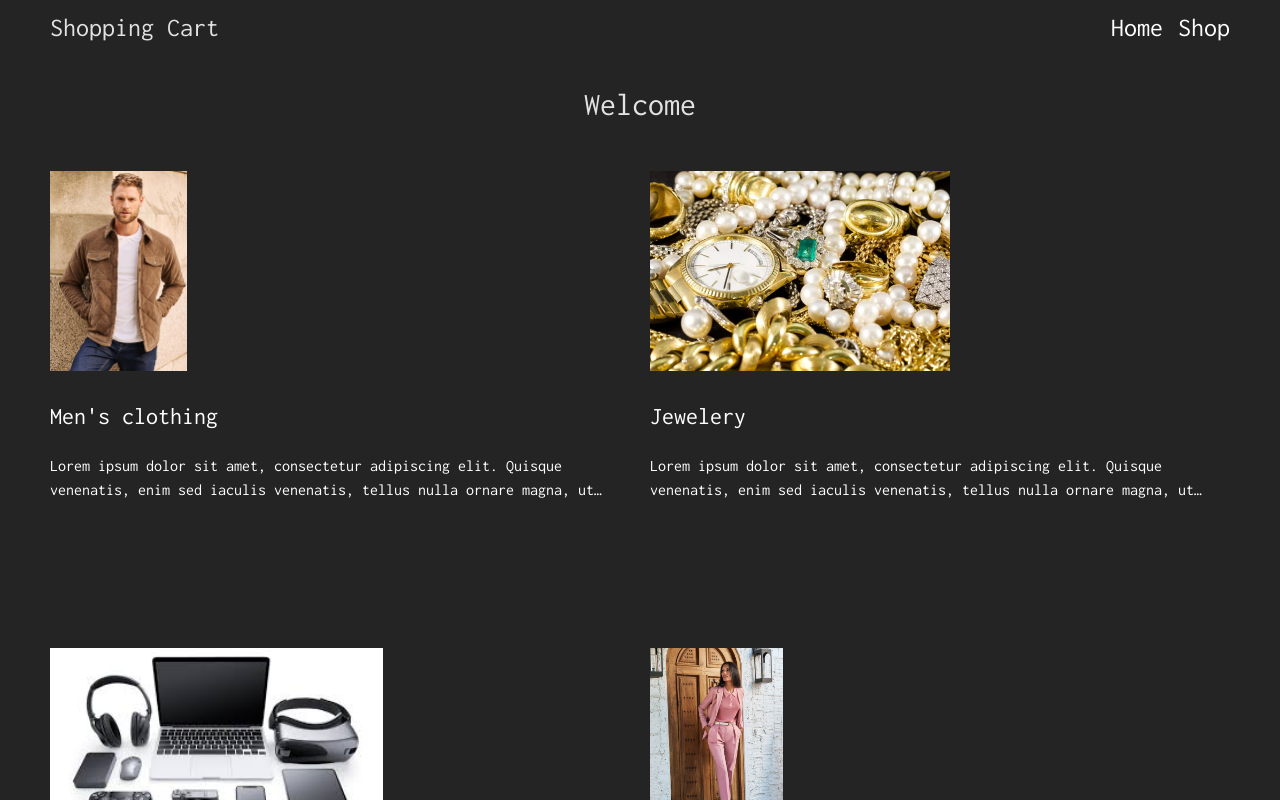
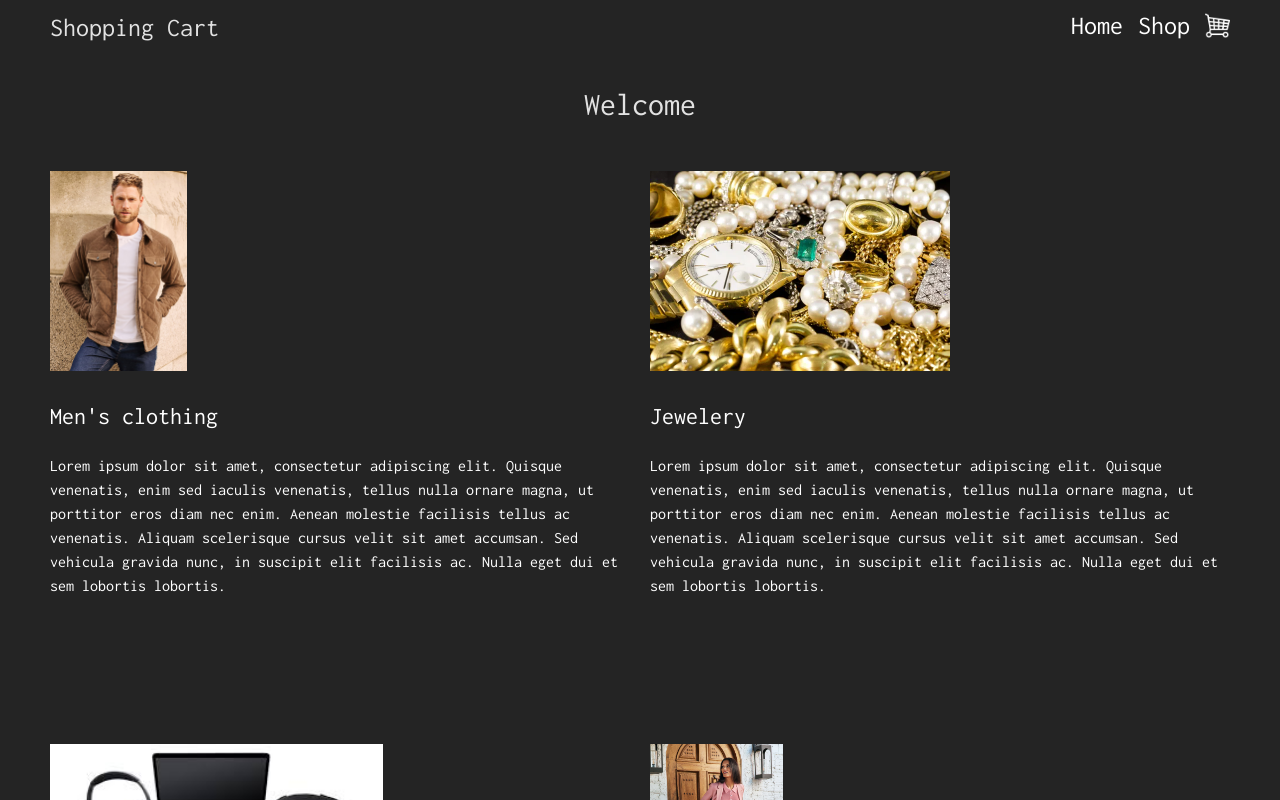
Before and after one commit to Bengoro1/shopping-cart, a React (Vite) app: page / in a window 1280 px wide. Shown: the top 800 px of the page. Built offline with nearby package versions, Linux system fonts and the light colour scheme.

Commit message:
append Cart component onClick

```diff
--- a/src/App.jsx
+++ b/src/App.jsx
@@ -1,31 +1,82 @@
-import { Link } from 'react-router-dom';
-import './App.css';
-import menClothing from './assets/shackets-data.jpg';
-import jewelery from './assets/depositphotos_45960861-stock-photo-gold-jewelry.jpg';
-import electronics from './assets/images.jpg';
-import womenClothing from './assets/Tom-James-Spring-2024-Women-1.jpg';
+import { createBrowserRouter, Outlet, RouterProvider, Link } from 'react-router-dom';
+import ErrorPage from './Error-page.jsx';
+import Home from './Home.jsx';
+import Shop from './Shop.jsx';
+import logo from '/github.jpg';
+import Cart from './Cart.jsx';
+import './main.css';
+import { useState } from 'react';
+
+
 
 function App() {
-  const randomText = 'Lorem ipsum dolor sit amet, consectetur adipiscing elit. Quisque venenatis, enim sed iaculis venenatis, tellus nulla ornare magna, ut porttitor eros diam nec enim. Aenean molestie facilisis tellus ac venenatis. Aliquam scelerisque cursus velit sit amet accumsan. Sed vehicula gravida nunc, in suscipit elit facilisis ac. Nulla eget dui et sem lobortis lobortis.'
+  const [cart, setCart] = useState([]);
+  const router = createBrowserRouter([
+    {
+      element: (
+        <>
+          <Header />
+          <Outlet context={[cart, setCart]} />
+          <Footer />
+        </>
+      ),
+      children: [
+        {
+          path: '/',
+          element: <Home />,
+          errorElement: <ErrorPage />,
+        },
+        {
+          path: 'shop',
+          element: <Shop />,
+          errorElement: <ErrorPage />,
+        },
+      ]
+    },
+  ]);
 
-  const categories = [{ url: menClothing, name: 'men\'s clothing'}, { url: jewelery , name: 'jewelery'}, { url: electronics, name: 'electronics'}, { url: womenClothing, name: 'women\'s clothing'}];
+  function Header() {
+    const [openCart, setOpenCart] = useState(false);
 
-  function Category({category}) {
     return (
-      <Link to='shop' state={{categoryName: category.name}} className='card'>
-        <img src={category.url} alt={category.name.charAt(0).toUpperCase() + category.name.slice(1)} />
-        <h2>{category.name.charAt(0).toUpperCase() + category.name.slice(1)}</h2>
-        <p>{randomText}</p>
-      </Link>
-    );
-  };
+      <div className='header'>
+        Shopping Cart
+        <div className='links'>
+          <Link to='/'>Home</Link>
+          <Link to='/shop' state={{categoryName: 'default'}}>Shop</Link>
+          <img className='cart-icon' onClick={() => setOpenCart(!openCart)} src='/1413908.png' />
+          {openCart && (
+            <Cart cart={cart}/>
+          )}
+        </div>
+      </div>
+    )
+  }
+
+  function Footer() {
+    const date = new Date().getFullYear();
+    return (
+      <div className='footer'>
+        <div className='signature'>
+          {`Copyright © Bengoro1 ${date}`}
+          <img
+            src={logo}
+            alt='Logo'
+            className='git-logo'
+            onClick={() => window.open('https://github.com/Bengoro1','_newtab')}
+            />
+        </div>
+      </div>
+    )
+  }
 
   return (
-      <div className='container'>
-        <h1 id='welcome'>Welcome</h1>
-        {categories.map((el, index) => <Category key={index} category={el} />)}
-      </div>
+    <RouterProvider router={router}/>
   );
 };
 
 export default App;
+
+// if cart.length > 0 red dot with cart.length on cart-icon
+// setOpenCart(true) if (mouse hover cart || cart-icon) else setOpenCart(false)
+// cart-icon onClick setOpenCart(!openCart)
--- /dev/null
+++ b/src/Cart.jsx
@@ -0,0 +1,43 @@
+import { useState } from "react";
+
+function Cart({ cart }) {
+  const [amount, setAmount] = useState(1);
+
+  function handleDecrement() {
+    setAmount(amount - 1);
+  }
+
+  function handleIncrement() {
+    setAmount(amount + 1);
+  }
+
+  return (
+    <>
+      {cart.length > 0 && (
+        <div className="cart">
+        {cart.map((x) => {
+          return <div className="cart-item" key={x.id}>
+            <p>{x.title}</p>
+            <p>{x.price + '€'}</p>
+            <div>
+              <button onClick={handleDecrement}>-</button>
+              <input type="text" value={amount} onChange={e => setAmount(e.target.value)} />
+              <button onClick={handleIncrement}>+</button>
+            </div>
+            <p>{x.amount}</p>
+          </div>
+        })}
+        <>
+          <p>Total</p>
+          <p>{cart.reduce((a, b) => a + b.price, 0)}</p>
+        </>
+        </div>
+      )}
+    </>
+  )
+}
+
+export default Cart;
+
+// CartItem component with amount useState
+// when item already in cart message 'Item already in cart. Do you want to add the same item again?'
--- a/src/App.css
+++ b/src/Home.css
@@ -19,7 +19,7 @@
   text-overflow: ellipsis;
   display: -webkit-box;
   -webkit-box-orient: vertical;
-  -webkit-line-clamp: 2;
+  line-clamp: 2;
 }
 
 .card {
--- /dev/null
+++ b/src/Home.jsx
@@ -0,0 +1,31 @@
+import './Home.css';
+import { Link } from 'react-router-dom';
+import menClothing from './assets/shackets-data.jpg';
+import jewelery from './assets/depositphotos_45960861-stock-photo-gold-jewelry.jpg';
+import electronics from './assets/images.jpg';
+import womenClothing from './assets/Tom-James-Spring-2024-Women-1.jpg';
+
+function Home() {
+  const randomText = 'Lorem ipsum dolor sit amet, consectetur adipiscing elit. Quisque venenatis, enim sed iaculis venenatis, tellus nulla ornare magna, ut porttitor eros diam nec enim. Aenean molestie facilisis tellus ac venenatis. Aliquam scelerisque cursus velit sit amet accumsan. Sed vehicula gravida nunc, in suscipit elit facilisis ac. Nulla eget dui et sem lobortis lobortis.'
+
+  const categories = [{ url: menClothing, name: 'men\'s clothing'}, { url: jewelery , name: 'jewelery'}, { url: electronics, name: 'electronics'}, { url: womenClothing, name: 'women\'s clothing'}];
+
+  function Category({category}) {
+    return (
+      <Link to='shop' state={{categoryName: category.name}} className='card'>
+        <img src={category.url} alt={category.name.charAt(0).toUpperCase() + category.name.slice(1)} />
+        <h2>{category.name.charAt(0).toUpperCase() + category.name.slice(1)}</h2>
+        <p>{randomText}</p>
+      </Link>
+    );
+  };
+
+  return (
+      <div className='container'>
+        <h1 id='welcome'>Welcome</h1>
+        {categories.map((el, index) => <Category key={index} category={el} />)}
+      </div>
+  );
+}
+
+export default Home;
--- a/src/Item.jsx
+++ b/src/Item.jsx
@@ -16,3 +16,5 @@ function Item(props) {
 }
 
 export default Item;
+
+// description overflow: scroll
--- a/src/Shop.jsx
+++ b/src/Shop.jsx
@@ -1,9 +1,9 @@
 import { useEffect, useState } from 'react';
-import { useLocation } from 'react-router-dom';
+import { useLocation, useOutletContext } from 'react-router-dom';
 import Item from './Item';
 
 function Shop() {
-  const [cart, setCart] = useState([]);
+  const [cart, setCart] = useOutletContext();
   const [items, setItems] = useState();
   const { state: { categoryName }} = useLocation();
   const [currentCategory, setCurrentCategory] = useState(categoryName);
@@ -41,7 +41,7 @@ function Shop() {
   }
 
   function handleAddToCart(e) {
-    setCart([...cart, {title: e.title, price: e.price}]);
+    setCart([...cart, {title: e.title, price: e.price, id: e.id}]);
   }
 
   return (
@@ -58,7 +58,6 @@ function Shop() {
             })}
             </div>
             {filteredItems.map((item) => {
-              {console.log(item.id)}
               return <Item
                 key={item.id}
                 title={item.title}
@@ -77,9 +76,3 @@ function Shop() {
 }
 
 export default Shop;
-
-// filter if currentCategory != 'default'
-// cart icon on item with amount of items
-// onClick on item position absolute detailed div
-// in header cart icon with item.price * amount
-// total = reduce a,b item.price * amount
--- a/src/main.css
+++ b/src/main.css
@@ -43,6 +43,11 @@ body {
   background-color: #242424;
 }
 
+.header img {
+  filter: brightness(0) invert(1);
+  height: 25px;
+}
+
 a {
   text-decoration: none;
   color: white;
@@ -51,6 +56,7 @@ a {
 .links {
   display: flex;
   gap: 15px;
+  align-items: center;
 }
 
 .footer {
--- a/src/main.jsx
+++ b/src/main.jsx
@@ -1,61 +1,10 @@
 import React from 'react';
 import ReactDOM from 'react-dom/client';
-import { createBrowserRouter, Outlet, RouterProvider } from 'react-router-dom'
-import ErrorPage from './Error-page.jsx';
-import App from './App.jsx';
-import Shop from './Shop.jsx';
-import logo from '/github.jpg';
-import { Link } from 'react-router-dom';
-import './main.css';
+import App from './App';
 
-const router = createBrowserRouter([
-  {
-    element: (
-      <>
-        <Header />
-        <Outlet />
-      </>
-    ),
-    children: [
-      {
-        path: '/',
-        element: <App />,
-        errorElement: <ErrorPage />,
-      },
-      {
-        path: 'shop',
-        element: <Shop />,
-        errorElement: <ErrorPage />,
-      },
-    ]
-  },
-]);
-
-function Header() {
-  return (
-    <div className='header'>
-      Shopping Cart
-      <div className='links'>
-        <Link to='/'>Home</Link>
-        <Link to='/shop' state={{categoryName: 'default'}}>Shop</Link>
-      </div>
-    </div>
-  )
-}
 
 ReactDOM.createRoot(document.getElementById('root')).render(
   <React.StrictMode>
-    <RouterProvider router={router}/>
-    <div className='footer'>
-      <div className='signature'>
-        {`Copyright © Bengoro1 ${new Date().getFullYear()}`}
-        <img
-          src={logo}
-          alt='Logo'
-          className='git-logo'
-          onClick={() => window.open('https://github.com/Bengoro1','_newtab')}
-        />
-      </div>
-    </div>
+    <App />
   </React.StrictMode>,
 );
```
